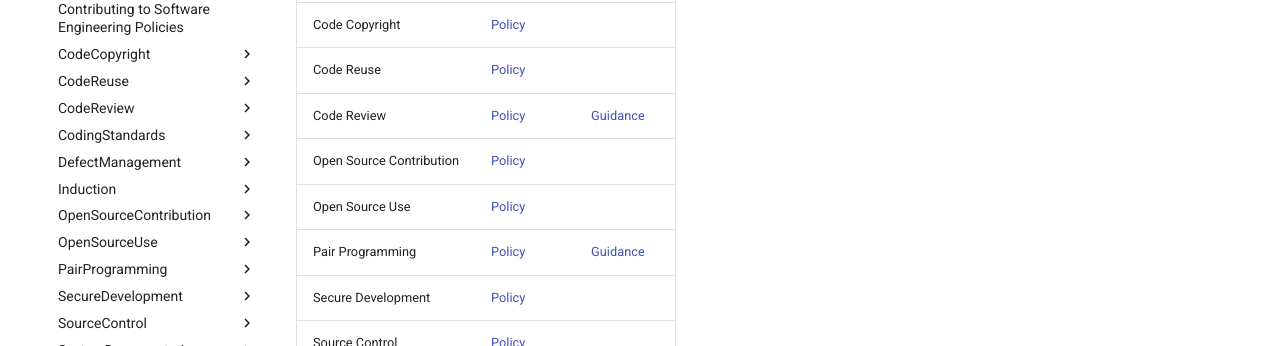
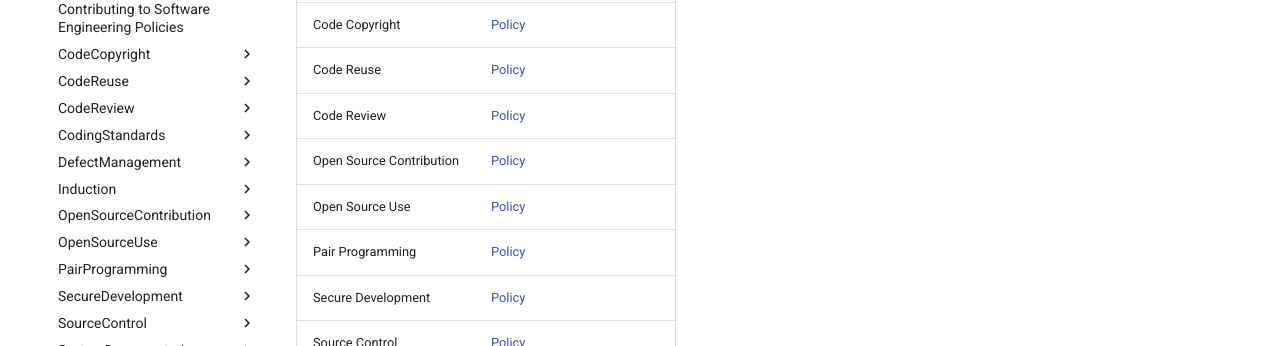
Before and after one commit to UKHO/docs, an MkDocs documentation site: the page built from docs/software-engineering-policies/README.md, in a window 1280 px wide and 968 px high. Shown: the part 336-682 px from the top of the window. Built offline with MkDocs 1.6.1 and Material for MkDocs 9.7.7, drawn with Linux system fonts in a browser that asks for light colours.

Commit message:
Update readme with removed files

```diff
--- a/docs/software-engineering-policies/README.md
+++ b/docs/software-engineering-policies/README.md
@@ -7,10 +7,10 @@ The policies (and associated guidance) that should be followed during software d
 | Defect Management | [Policy](/DefectManagement/DefectManagementPolicy.md) | |
 | Code Copyright | [Policy](/CodeCopyright/CodeCopyrightPolicy.md) | |
 | Code Reuse | [Policy](/CodeReuse/CodeReusePolicy.md) | |
-| Code Review | [Policy](/CodeReview/CodeReviewPolicy.md) | [Guidance](/CodeReview/CodeReviewGuidance.md) |
+| Code Review | [Policy](/CodeReview/CodeReviewPolicy.md) | |
 | Open Source Contribution | [Policy](/OpenSourceContribution/OpenSourceContributionPolicy.md) | |
 | Open Source Use | [Policy](/OpenSourceUse/OpenSourceUsePolicy.md) | |
-| Pair Programming | [Policy](/PairProgramming/PairProgrammingPolicy.md) | [Guidance](/PairProgramming/PairProgrammingGuidance.md) |
+| Pair Programming | [Policy](/PairProgramming/PairProgrammingPolicy.md) | |
 | Secure Development | [Policy](/SecureDevelopment/SecureDevelopmentPolicy.md) | |
 | Source Control | [Policy](SourceControl/SourceControlPolicy.md) | |
 | System Documentation | [Policy](/SystemDocumentation/SystemDocumentationPolicy.md) | |
```
Also changed, not shown: docs/software-engineering-policies/SecureDevelopment/SecureDevelopmentPolicy.md (line endings or trailing spaces).
